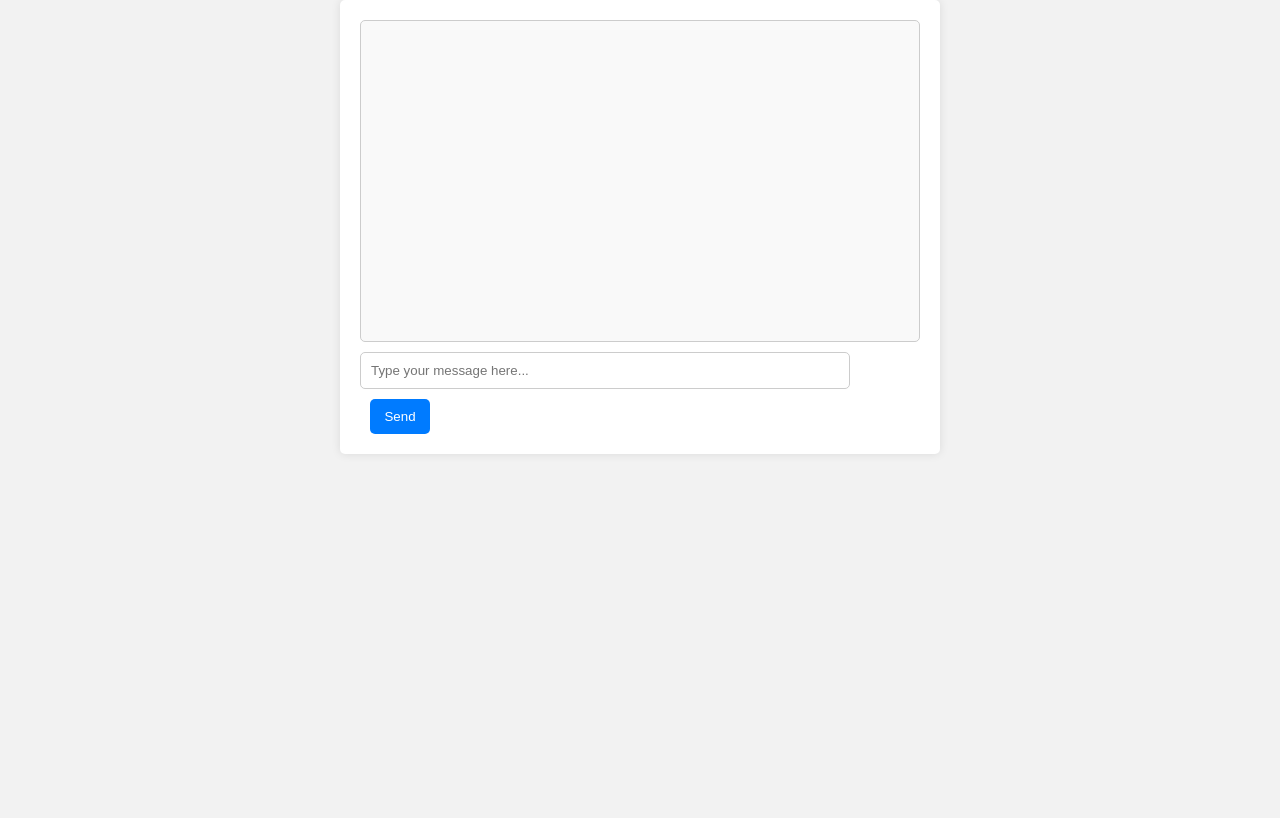
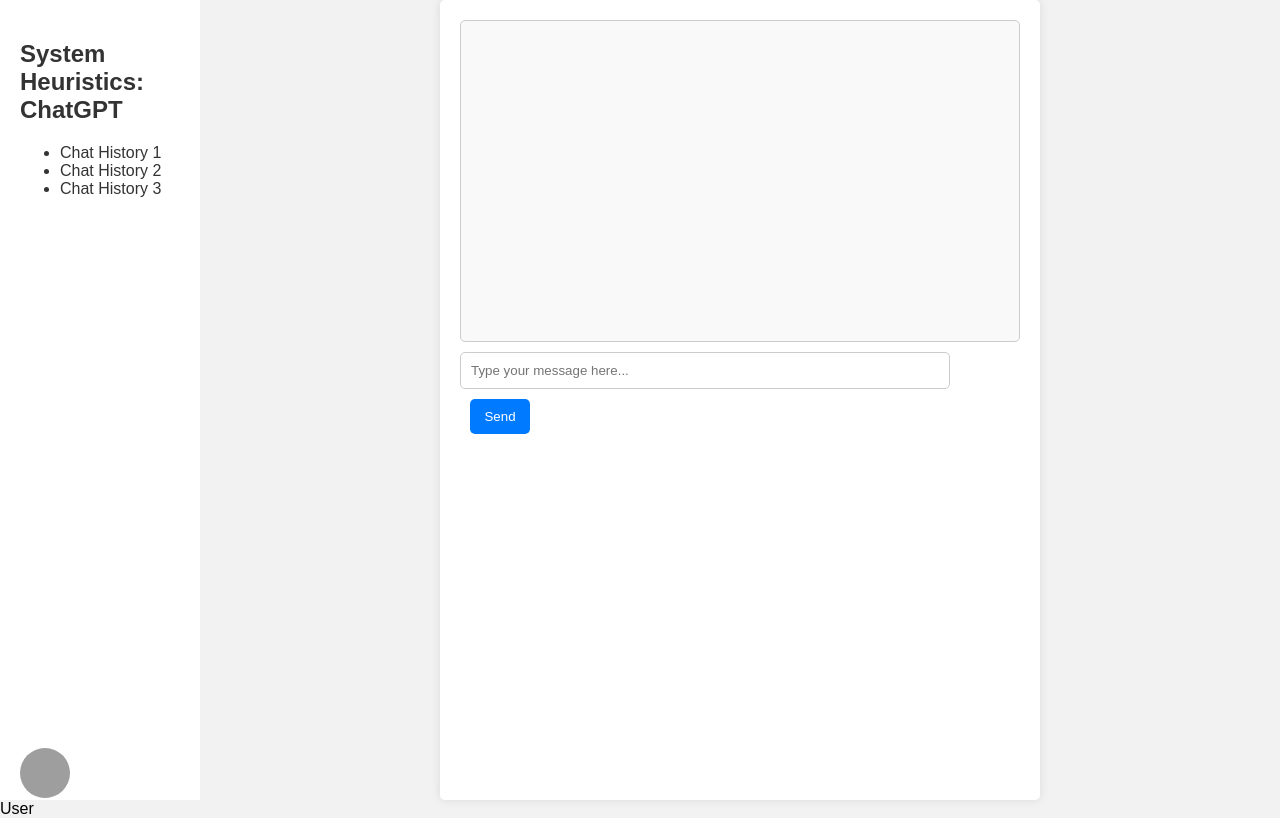
Before and after one commit to hamzasysh/chatbot-sh, a Django app: page /chat/ in a window 1280 px wide. Before the commit the page ends 454 px from the top, so only its background shows below. Run offline with Django 5.2, Linux system fonts and the light colour scheme; grey boxes are pictures that could not be loaded.

Commit message:
feat : HTML page with basic styling for the chat interface updated

```diff
--- a/ChatBotSH/settings.py
+++ b/ChatBotSH/settings.py
@@ -122,3 +122,7 @@
 # https://docs.djangoproject.com/en/5.0/ref/settings/#default-auto-field
 
 DEFAULT_AUTO_FIELD = 'django.db.models.BigAutoField'
+
+# settings.py
+
+STATIC_ROOT = BASE_DIR / 'static'
--- a/chat/templates/chat_page.html
+++ b/chat/templates/chat_page.html
@@ -1,5 +1,6 @@
 <!DOCTYPE html>
 <html lang="en">
+    {% load static %}
 <head>
     <meta charset="UTF-8">
     <meta name="viewport" content="width=device-width, initial-scale=1.0">
@@ -10,8 +11,21 @@
             margin: 0;
             padding: 0;
             background-color: #f2f2f2;
+            position: relative; /* Added for positioning the logo */
+        }
+        #container {
+            display: flex;
+            min-height: 100vh; /* Changed to min-height */
+        }
+        #sidebar {
+            width: 200px;
+            background-color: #fff; /* Changed sidebar background color to white */
+            color: #333; /* Changed text color to dark */
+            padding: 20px;
+            box-sizing: border-box;
         }
         #chat-container {
+            flex: 1;
             max-width: 600px;
             margin: 0 auto;
             padding: 20px;
@@ -67,16 +81,39 @@
         #send-button:hover {
             background-color: #0056b3;
         }
+        /* Added CSS for the user logo */
+        #user-logo {
+            position: absolute;
+            bottom: 20px;
+            left: 20px;
+            width: 50px;
+            height: 50px;
+            border-radius: 50%; /* Making the image round */
+            overflow: hidden; /* Hiding overflow if the image exceeds the circle */
+        }
     </style>
 </head>
 <body>
-    <div id="chat-container">
-        <div id="chat-display">
-            <!-- Messages will be displayed here -->
+    <div id="container">
+        <div id="sidebar">
+            <h2>System Heuristics: ChatGPT</h2>
+            <ul>
+                <li>Chat History 1</li>
+                <li>Chat History 2</li>
+                <li>Chat History 3</li>
+            </ul>
         </div>
-        <input type="text" id="message-input" placeholder="Type your message here...">
-        <button id="send-button">Send</button>
+        <div id="chat-container">
+            <div id="chat-display">
+                <!-- Messages will be displayed here -->
+            </div>
+            <input type="text" id="message-input" placeholder="Type your message here...">
+            <button id="send-button">Send</button>
+        </div>
     </div>
+    <!-- Added user logo image -->
+    <label>User</label>
+    <img id="user-logo" src="{% static 'chat/images/logo.jpg' %}" alt="User Logo">
     <script>
         document.addEventListener('DOMContentLoaded', function() {
             const messageInput = document.getElementById('message-input');
```
Also changed, not shown: 1 other file.
